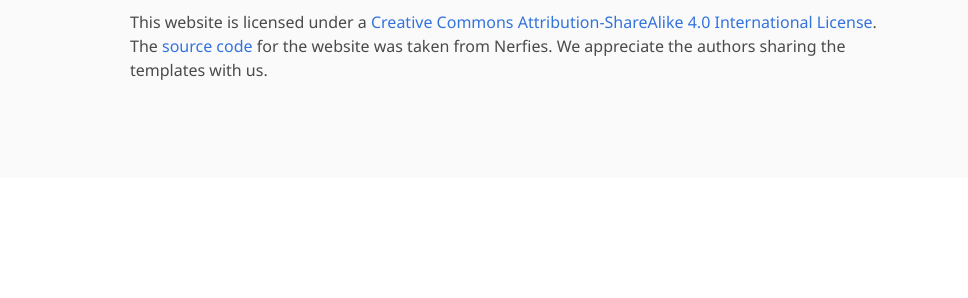
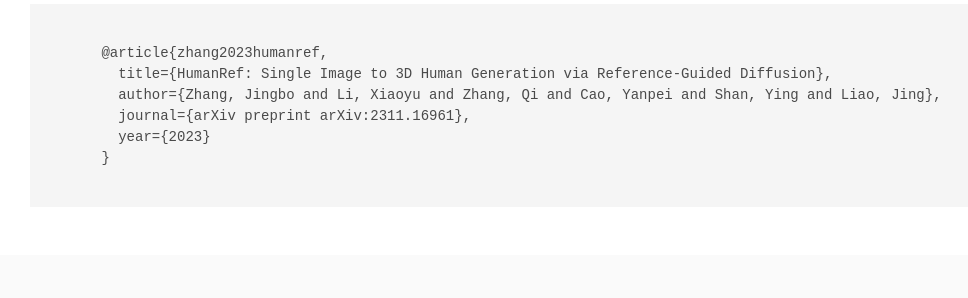
Before and after one commit to eckertzhang/HumanRef.github.io, a plain HTML site: page index.html in a window 1280 px wide. Shown: the part 4107-4405 px from the top of the page, without its empty margins (130-1098 px from the left). Before the commit the page ends 4285 px from the top, so only its background shows below. Drawn offline with nearby package versions, Linux system fonts and the light colour scheme; some icons are missing; a web font is replaced by a local one.

Commit message:
Update index.html

```diff
--- a/index.html
+++ b/index.html
@@ -76,7 +76,7 @@
             <div class="publication-links">
               <!-- PDF Link. -->
               <span class="link-block">
-                <a href=""
+                <a href="https://arxiv.org/pdf/2311.16961.pdf"
                    class="external-link button is-normal is-rounded is-dark">
                   <span class="icon">
                       <i class="fas fa-file-pdf"></i>
@@ -85,7 +85,7 @@
                 </a>
               </span>
               <span class="link-block">
-                <a href=""
+                <a href="https://arxiv.org/abs/2311.16961"
                    class="external-link button is-normal is-rounded is-dark">
                   <span class="icon">
                       <i class="ai ai-arxiv"></i>
@@ -294,17 +294,19 @@
 
 
 
-<!-- <section class="section" id="BibTeX">
+<section class="section" id="BibTeX">
   <div class="container is-max-desktop content">
     <h2 class="title">BibTeX</h2>
-    <pre><code>@article{zhang2022fdnerf,
-      title={FDNeRF: Few-shot Dynamic Neural Radiance Fields for Face Reconstruction and Expression Editing},
-      author={Zhang, Jingbo and Li, Xiaoyu and Wan, Ziyu and Wang, Can and Liao, Jing},
-      journal={arXiv preprint arXiv:2208.05751},
-      year={2022}
-    }</code></pre>
+    <pre><code>
+      @article{zhang2023humanref,
+        title={HumanRef: Single Image to 3D Human Generation via Reference-Guided Diffusion},
+        author={Zhang, Jingbo and Li, Xiaoyu and Zhang, Qi and Cao, Yanpei and Shan, Ying and Liao, Jing},
+        journal={arXiv preprint arXiv:2311.16961},
+        year={2023}
+      }
+    </code></pre>
   </div>
-</section> -->
+</section>
 
 
 <footer class="footer">
```
